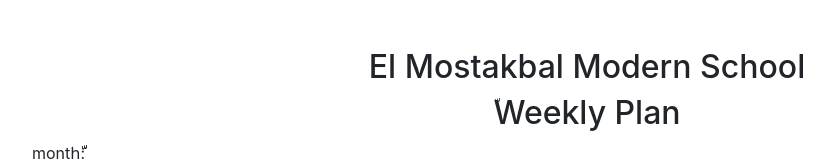
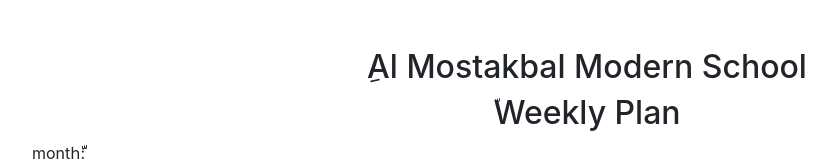
Before and after one commit to Amrwebprog/weakly-plan-tow-student, a plain HTML site: page index.html in a window 1280 px wide. Shown: the top 161 px of the page, without its empty margins (53-889 px from the left). Drawn offline with nearby package versions, Linux system fonts and the light colour scheme; some packages are replaced by stand-ins of ours; a script that the page names is missing.

Commit message:
al not el

```diff
--- a/index.html
+++ b/index.html
@@ -10,7 +10,7 @@
 <body>
     <div class="container mt-5">
         <div class="d-flex justify-content-center">
-            <h2>El Mostakbal Modern School</h2>
+            <h2>ِAl Mostakbal Modern School</h2>
         </div>
         <div class="d-flex justify-content-center">ّ
             <h2>Weekly Plan</h2>
```
